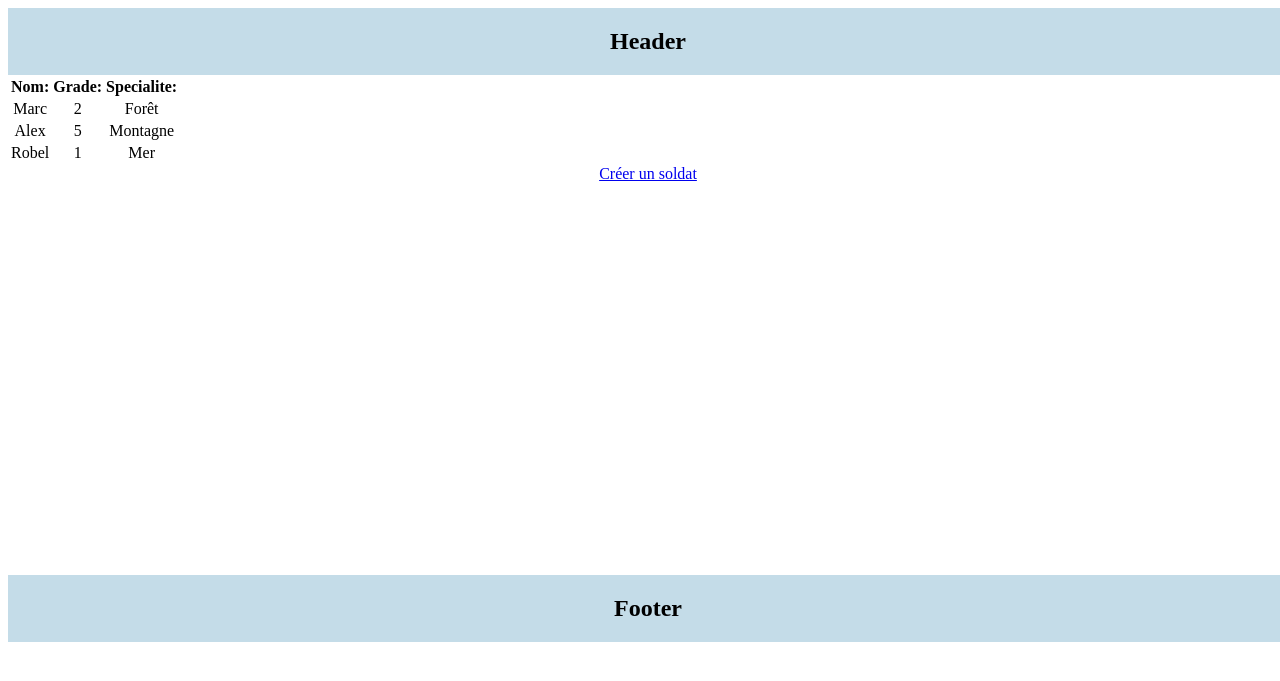
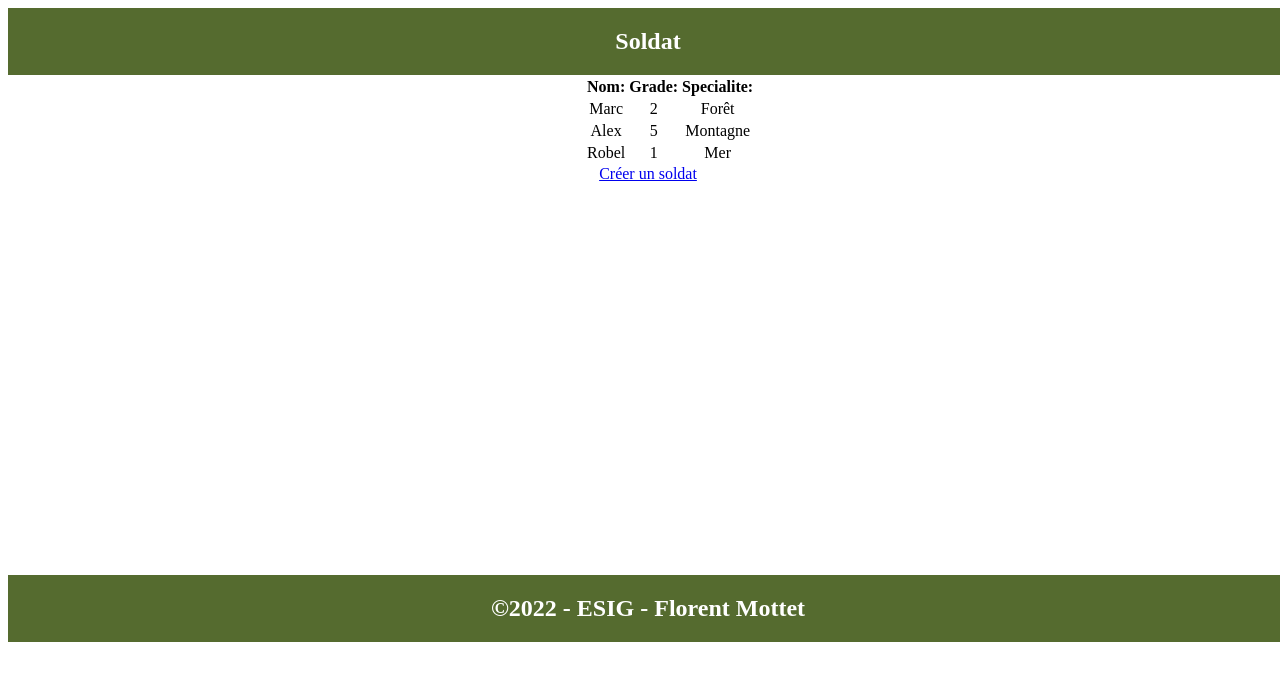
Before and after one commit to FlorentMTT/Soldat, a Django app: page /voir in a window 1280 px wide. Shown: the top 681 px of the page. Run offline with Django 4.2, Linux system fonts and the light colour scheme; data comes from the database, SQL or seed files in the repository; both versions use the stored data as it was before the commit.

Commit message:
correction de bug et ajustements

```diff
--- a/my_site/models.py
+++ b/my_site/models.py
@@ -7,17 +7,17 @@ class Soldat(models.Model):
     grade = models.DecimalField(max_digits=1, decimal_places=0, null=False)
     specialite = models.CharField(max_length=32, null=True)
 
-class Equipement(models.Model):
-    nom = models.CharField(max_length=32, null=False)
-    niveau = models.DecimalField(max_digits=1, decimal_places=0, null=False)
-
-class Arme(models.Model):
-    nom = models.CharField(max_length=32, null=False)
-    niveau = models.DecimalField(max_digits=1, decimal_places=0, null=False)
-    nbMunition = models.DecimalField(max_digits=2, decimal_places=0, null=False)
-
-    soldat = models.ForeignKey(Soldat, on_delete=models.CASCADE, null = False)
-
-class Possede(models.Model):
-    soldat = models.ForeignKey(Soldat, on_delete=models.CASCADE, null=False)
-    equipement = models.ForeignKey(Equipement, on_delete=models.CASCADE, null=False)
+#class Equipement(models.Model):
+#    nom = models.CharField(max_length=32, null=False)
+#    niveau = models.DecimalField(max_digits=1, decimal_places=0, null=False)
+#
+#class Arme(models.Model):
+#    nom = models.CharField(max_length=32, null=False)
+#    niveau = models.DecimalField(max_digits=1, decimal_places=0, null=False)
+#    nbMunition = models.DecimalField(max_digits=2, decimal_places=0, null=False)
+#
+#    soldat = models.ForeignKey(Soldat, on_delete=models.CASCADE, null = False)
+#
+#class Possede(models.Model):
+#    soldat = models.ForeignKey(Soldat, on_delete=models.CASCADE, null=False)
+#    equipement = models.ForeignKey(Equipement, on_delete=models.CASCADE, null=False)
--- a/my_site/static/style.css
+++ b/my_site/static/style.css
@@ -1,5 +1,6 @@
 #header, #footer{
-    background-color: #c4dce8;
+    background-color: darkolivegreen;
+    color: white;
     width: 100%;
     height: 100%;
     text-align: center;
@@ -8,6 +9,10 @@
 #content{
     height: 500px;
     text-align: center;
+}
+
+table{
+    margin-left: 45%;
 }
 
 body{
--- a/my_site/views.py
+++ b/my_site/views.py
@@ -12,7 +12,7 @@ def voir_soldat(request):
     return render(request, "voir_soldat.html", contenu)
 
 def creer_soldat(request):
-    if  request == "POST":
+    if request.method == "POST":
         form = FormAjouterSoldat(request.POST)
         if form.is_valid():
             nouveau_soldat = Soldat()
--- a/templates/base.html
+++ b/templates/base.html
@@ -7,12 +7,12 @@
     <link rel="stylesheet" href="{% static "style.css" %}">
 </head>
 <body>
-    <div id="header"><h2>Header</h2></div>
+    <div id="header"><h2>Soldat</h2></div>
     <div id="content">
         {% block content %}
 
         {% endblock %}
     </div>
-    <div id="footer"><h2>Footer</h2></div>
+    <div id="footer"><h2>&copy;2022 - ESIG - Florent Mottet</h2></div>
 </body>
 </html>
--- a/templates/voir_soldat.html
+++ b/templates/voir_soldat.html
@@ -1,6 +1,6 @@
 {% extends "base.html" %}
 {% block content %}
-    <table>
+    <table >
         <thead>
             <th>Nom:</th>
             <th>Grade:</th>
```
Also changed, not shown: templates/creer_soldat.html (+4 -4 lines), db.sqlite3.
